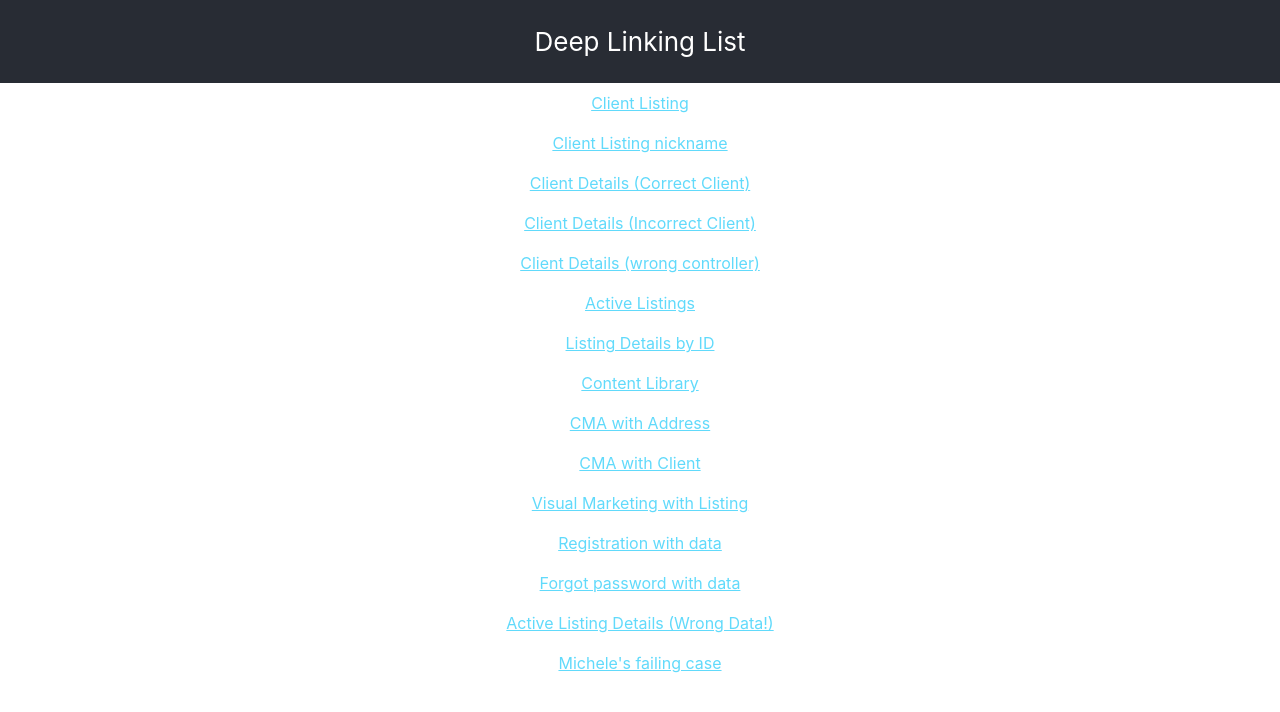
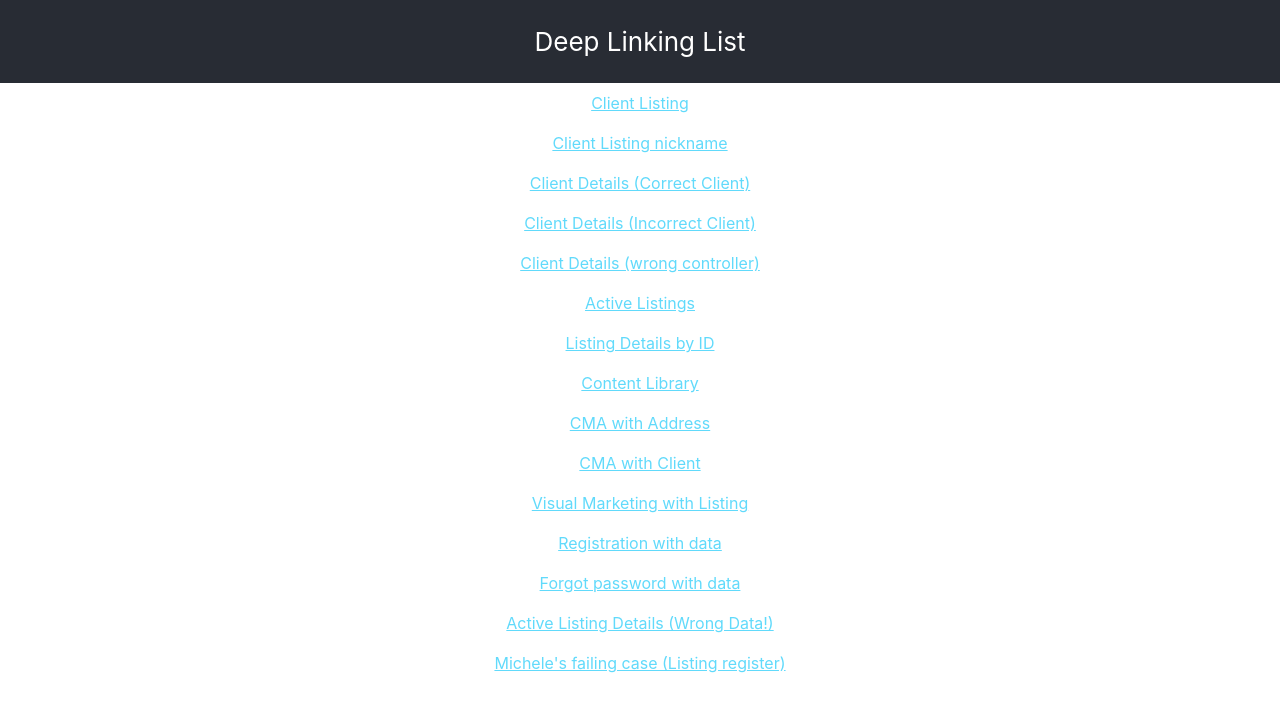
Before and after one commit to 0xjorgev/deep-linking, a React (Create React App) app: page / in a window 1280 px wide. Shown: the top 712 px of the page. Built offline with nearby package versions, Linux system fonts and the light colour scheme.

Commit message:
new failing case

```diff
--- a/src/data.js
+++ b/src/data.js
@@ -59,7 +59,7 @@ export default [
   }
   ,
   {
-    name:"Michele's failing case",
+    name:"Michele's failing case (Listing register)",
     link:'https://staging.link.avenue8.com/?c=AV8RL'
   }
 ]
```
